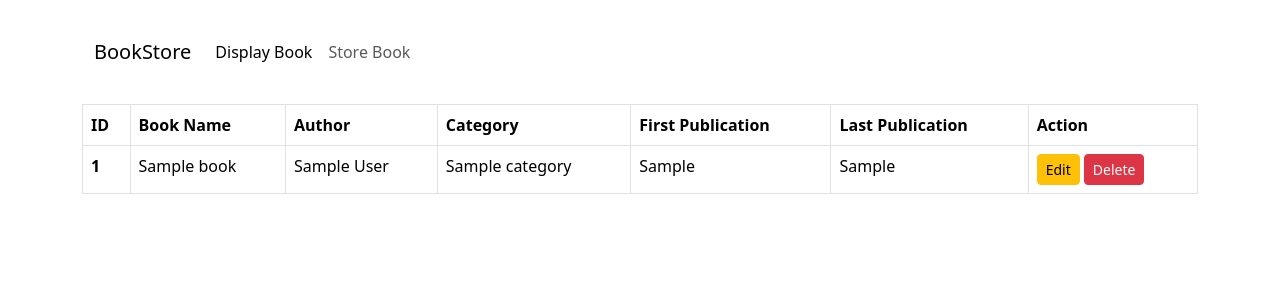
After one commit to theMorshed/django_book_store, a Django app: template book/templates/book_details.html in a window 1280 px wide. The commit adds this page. Shown: the top 300 px of the page. Run offline with Django 4.2, Linux system fonts and the light colour scheme; the template is opened without the code that fills it: most values are stand-ins (such as "Sample title", 1, 10 or a date in 2020).

Commit message:
book details view added

```diff
--- /dev/null
+++ b/book/templates/book_details.html
@@ -0,0 +1,27 @@
+{% extends 'base.html' %}
+{% block content %}
+    <table class="table table-bordered">
+        <thead>
+            <tr>
+                <th scope="col">ID</th>
+                <th scope="col">Book Name</th>
+                <th scope="col">Author</th>
+                <th scope="col">Category</th>
+                <th scope="col">First Publication</th>
+                <th scope="col">Last Publication</th>
+                <th scope="col">Action</th>
+            </tr>
+        </thead>
+        <tbody>
+            <tr>
+                <th scope="row">{{book.id}}</th>
+                <td>{{book.book_name}}</td>
+                <td>{{book.author}}</td>
+                <td>{{book.category}}</td>
+                <td>{{book.first_pub}}</td>
+                <td>{{book.last_pub}}</td>
+                <td><a class="btn btn-warning btn-sm" href="{% url 'edit_book' id=book.id %}">Edit</a> <a class="btn btn-danger btn-sm" href="{% url 'delete_book' id=book.id %}">Delete</a></td>
+            </tr>
+        </tbody>
+    </table>
+{% endblock %}
--- a/book/templates/display_book.html
+++ b/book/templates/display_book.html
@@ -17,7 +17,7 @@
                 {% for book in books %}
                     <tr>
                         <th scope="row">{{book.id}}</th>
-                        <td>{{book.book_name}}</td>
+                        <td><a href="{% url 'book_details' book.id %}">{{book.book_name}}</a></td>
                         <td>{{book.author}}</td>
                         <td>{{book.category}}</td>
                         <td>{{book.first_pub}}</td>
--- a/book/urls.py
+++ b/book/urls.py
@@ -7,6 +7,7 @@ from . import views
 urlpatterns = [
     path('', views.home, name='homepage'),
     path('<int:num>/', views.HomeTemplateView.as_view(), {'author': 'morshed'}, name='homepage'),
+    path('book_details/<int:id>', views.BookDetailsView.as_view(), name='book_details'),
     path('store_book/', views.store_book, name='store_book'),
     path('display-book/', views.DisplayBookListView.as_view(), name='display_book'),
     path('edit_book/<int:id>', views.edit_book, name='edit_book'),
```
Also changed, not shown: book/views.py (+6 -2 lines).
